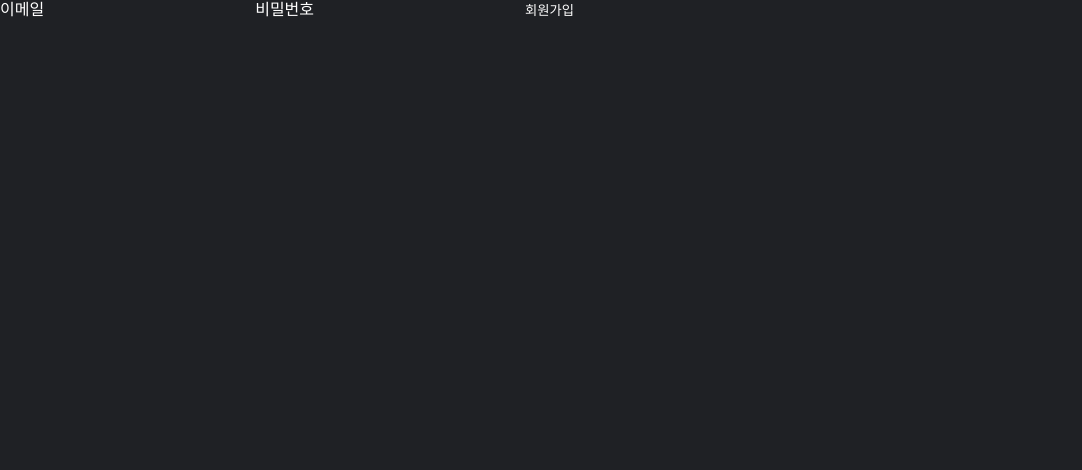
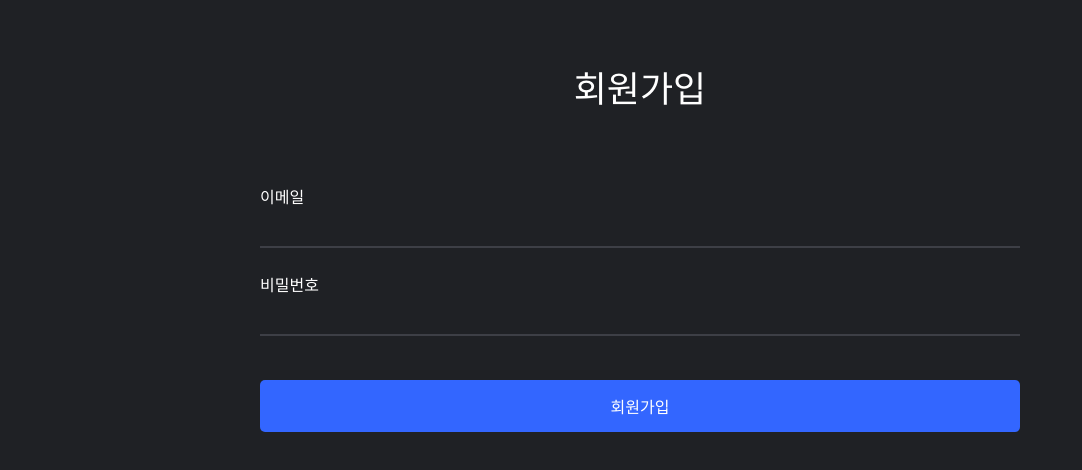
Before and after one commit to mihyunLee/wanted-pre-onboarding-frontend, a React (Create React App) app: page /signup in a window 1280 px wide. Shown: the top 470 px of the page, without its empty margins (0-1082 px from the left). Built offline with nearby package versions, Linux system fonts and the light colour scheme.

Commit message:
✨ feat: 컴포넌트화 및 스타일 적용

```diff
--- /dev/null
+++ b/src/components/Button.jsx
@@ -0,0 +1,35 @@
+import React from "react";
+import styled from "styled-components";
+
+export default function Button({
+  children,
+  id,
+  type = "submit",
+  disabled,
+  onClick,
+}) {
+  return (
+    <StyledButton
+      type={type}
+      data-testid={id}
+      disabled={disabled}
+      onClick={onClick}
+    >
+      {children}
+    </StyledButton>
+  );
+}
+
+export const StyledButton = styled.button`
+  background-color: var(--blue);
+  width: 100%;
+  padding: 14px;
+  border-radius: 5px;
+  font-size: inherit;
+  margin: 14px 0;
+
+  &:disabled {
+    background-color: var(--gray500);
+    cursor: auto;
+  }
+`;
--- /dev/null
+++ b/src/components/Input.jsx
@@ -0,0 +1,49 @@
+import React from "react";
+import styled from "styled-components";
+
+export default function Input({
+  id,
+  type,
+  labelText,
+  value,
+  onChange,
+  errorMsg,
+}) {
+  return (
+    <>
+      <StyledLabel htmlFor={id}>{labelText}</StyledLabel>
+      <StyledInput
+        id={id}
+        type={type}
+        data-testid={id}
+        value={value}
+        onChange={onChange}
+      />
+      <ErrorMsg>{errorMsg}</ErrorMsg>
+    </>
+  );
+}
+
+const StyledLabel = styled.label`
+  display: block;
+  margin: 10px 0;
+`;
+
+const StyledInput = styled.input`
+  color: var(--white);
+  border-bottom: 2px solid var(--gray500);
+
+  &:focus {
+    border-bottom: 2px solid var(--blue);
+    outline: none;
+  }
+
+  &:focus:not(:focus-visible) {
+    outline: none;
+  }
+`;
+
+const ErrorMsg = styled.span`
+  color: var(--warning);
+  font-size: 12px;
+`;
--- /dev/null
+++ b/src/components/Title.jsx
@@ -0,0 +1,13 @@
+import React from "react";
+import styled from "styled-components";
+
+export default function Title({ children }) {
+  return <TitleText>{children}</TitleText>;
+}
+
+const TitleText = styled.h1`
+  font-size: 36px;
+  font-weight: 700px;
+  text-align: center;
+  margin: 72px 0;
+`;
--- /dev/null
+++ b/src/components/TodoInput.jsx
@@ -0,0 +1,28 @@
+import React from "react";
+import styled from "styled-components";
+
+export default function Input({ id, type, value, onChange }) {
+  return (
+    <StyledInput
+      id={id}
+      data-testid={id}
+      type={type}
+      value={value}
+      onChange={onChange}
+    />
+  );
+}
+
+const StyledInput = styled.input`
+  color: var(--white);
+  border-bottom: 2px solid var(--gray500);
+
+  &:focus {
+    border-bottom: 2px solid var(--blue);
+    outline: none;
+  }
+
+  &:focus:not(:focus-visible) {
+    outline: none;
+  }
+`;
--- /dev/null
+++ b/src/components/UserForm.jsx
@@ -0,0 +1,92 @@
+import React, { useState } from "react";
+import { postSignin } from "../api/signinApi";
+import { postSignup } from "../api/signupApi";
+import { useLocation, useNavigate } from "react-router-dom";
+import useUserValidation from "../hooks/useUserValidation";
+import Input from "./Input";
+import styled from "styled-components";
+import Button from "./Button";
+
+export default function UserForm() {
+  const [email, emailError, handleChangeEmail] = useUserValidation("", "email");
+  const [password, passwordError, handleChangePassword] = useUserValidation(
+    "",
+    "password"
+  );
+  const [userError, setUserError] = useState("");
+
+  const navigate = useNavigate();
+  const pathname = useLocation().pathname;
+
+  const handleSubmit = async (e) => {
+    e.preventDefault();
+
+    if (!emailError && !passwordError) {
+      switch (pathname) {
+        case "/signin":
+          // 로그인
+          try {
+            await postSignin({ email: email, password: password }).then(
+              (res) => {
+                localStorage.setItem("token", res.access_token);
+                navigate("/todo", { replace: false });
+              }
+            );
+          } catch {
+            setUserError("이메일 또는 비밀번호가 올바르지 않습니다.");
+          }
+          break;
+        case "/signup":
+          // 회원가입
+          try {
+            await postSignup({ email: email, password: password });
+            alert("회원가입이 완료되었습니다.");
+            navigate("/signin");
+          } catch {
+            setUserError("이미 가입된 이메일입니다.");
+          }
+          break;
+        default:
+          break;
+      }
+    }
+  };
+
+  return (
+    <FormContainer onSubmit={handleSubmit}>
+      <Input
+        id="email-input"
+        type="email"
+        labelText="이메일"
+        value={email}
+        onChange={handleChangeEmail}
+        errorMsg={emailError}
+      />
+      <Input
+        id="password-input"
+        type="password"
+        labelText="비밀번호"
+        value={password}
+        onChange={handleChangePassword}
+        errorMsg={passwordError}
+      />
+      <ErrorMsg>{userError}</ErrorMsg>
+      <Button id={`${pathname}-button`} disabled={emailError || passwordError}>
+        {pathname === "/signin" ? "로그인" : "회원가입"}
+      </Button>
+    </FormContainer>
+  );
+}
+
+const FormContainer = styled.form`
+  width: clamp(390px, 100%, 760px);
+  margin: 0 auto;
+  display: flex;
+  flex-direction: column;
+  gap: 10px;
+`;
+
+const ErrorMsg = styled.span`
+  color: var(--warning);
+  font-size: 12px;
+`;
--- a/src/pages/Auth/SignInPage.jsx
+++ b/src/pages/Auth/SignInPage.jsx
@@ -1,60 +1,19 @@
-import React, { useState } from "react";
-import { postSignin } from "../../api/signinApi";
-import { useNavigate } from "react-router-dom";
-import useUserValidation from "../../hooks/useUserValidation";
+import React from "react";
+import UserForm from "../../components/UserForm";
+import styled from "styled-components";
+import Title from "../../components/Title";
 
 export default function SignInPage() {
-  const [email, emailError, handleChangeEmail] = useUserValidation("", "email");
-  const [password, passwordError, handleChangePassword] = useUserValidation(
-    "",
-    "password"
-  );
-  const [userError, setUserError] = useState("");
-
-  const navigate = useNavigate();
-
-  const handleSubmit = async (e) => {
-    e.preventDefault();
-
-    if (!emailError && !passwordError) {
-      try {
-        await postSignin({ email: email, password: password }).then((res) => {
-          localStorage.setItem("token", res.access_token);
-          navigate("/todo", { replace: false });
-        });
-      } catch {
-        setUserError("이메일 또는 비밀번호가 올바르지 않습니다.");
-      }
-    }
-  };
-
   return (
-    <form onSubmit={handleSubmit}>
-      <label htmlFor="user-email">이메일</label>
-      <input
-        id="user-email"
-        type="email"
-        data-testid="email-input"
-        value={email}
-        onChange={handleChangeEmail}
-      />
-      <span>{emailError}</span>
-      <label htmlFor="user-pw">비밀번호</label>
-      <input
-        id="user-pw"
-        type="password"
-        data-testid="password-input"
-        value={password}
-        onChange={handleChangePassword}
-      />
-      <span>{passwordError}</span>
-      <span>{userError}</span>
-      <button
-        data-testid="signin-button"
-        disabled={emailError || passwordError}
-      >
-        로그인
-      </button>
-    </form>
+    <Container>
+      <Title>로그인</Title>
+      <UserForm />
+    </Container>
   );
 }
+
+const Container = styled.div`
+  height: 100vh;
+  display: flex;
+  flex-direction: column;
+`;
--- a/src/pages/Auth/SignUpPage.jsx
+++ b/src/pages/Auth/SignUpPage.jsx
@@ -1,56 +1,19 @@
 import React from "react";
-import { postSignup } from "../../api/signupApi";
-import { useNavigate } from "react-router-dom";
-import useUserValidation from "../../hooks/useUserValidation";
+import UserForm from "../../components/UserForm";
+import styled from "styled-components";
+import Title from "../../components/Title";
 
-export default function SignInPage() {
-  const [email, emailError, handleChangeEmail] = useUserValidation("", "email");
-  const [password, passwordError, handleChangePassword] = useUserValidation(
-    "",
-    "password"
-  );
-
-  const navigate = useNavigate();
-
-  const handleSubmit = async (e) => {
-    e.preventDefault();
-
-    if (!emailError && !passwordError) {
-      try {
-        await postSignup({ email: email, password: password });
-        navigate("/signin");
-      } catch (error) {
-        console.log(error);
-      }
-    }
-  };
-
+export default function SignUpPage() {
   return (
-    <form onSubmit={handleSubmit}>
-      <label htmlFor="user-email">이메일</label>
-      <input
-        id="user-email"
-        type="email"
-        data-testid="email-input"
-        value={email}
-        onChange={handleChangeEmail}
-      />
-      <span>{emailError}</span>
-      <label htmlFor="user-pw">비밀번호</label>
-      <input
-        id="user-pw"
-        type="password"
-        data-testid="password-input"
-        value={password}
-        onChange={handleChangePassword}
-      />
-      <span>{passwordError}</span>
-      <button
-        data-testid="signup-button"
-        disabled={emailError || passwordError}
-      >
-        회원가입
-      </button>
-    </form>
+    <Container>
+      <Title>회원가입</Title>
+      <UserForm />
+    </Container>
   );
 }
+
+const Container = styled.div`
+  height: 100vh;
+  display: flex;
+  flex-direction: column;
+`;
--- a/src/pages/Todo/TodoPage.jsx
+++ b/src/pages/Todo/TodoPage.jsx
@@ -1,5 +1,10 @@
 import React, { useEffect, useState } from "react";
 import { deleteTodo, getTodo, postTodo, putTodo } from "../../api/todoApi";
+import Input from "../../components/Input";
+import styled from "styled-components";
+import { StyledButton } from "../../components/Button";
+import Title from "../../components/Title";
+import TodoInput from "../../components/TodoInput";
 
 export default function TodoPage() {
   const [todos, setTodos] = useState([]);
@@ -39,8 +44,9 @@ export default function TodoPage() {
     await fetchData();
   };
 
-  const handleClickEditTodo = (todoId) => {
+  const handleClickEditTodo = (todoId, todo, isChecked) => {
     setEditTodoId(todoId);
+    setEditTodo({ todo: todo, isCompleted: isChecked });
   };
 
   const handleClickDeleteTodo = async (todoId) => {
@@ -85,23 +91,22 @@ export default function TodoPage() {
   }, []);
 
   return (
-    <>
-      <form onSubmit={handleSubmitTodo}>
-        <input
+    <Container>
+      <Title>오늘의 할일 추가하기</Title>
+      <TodoInputForm onSubmit={handleSubmitTodo}>
+        <TodoInput
           type="text"
-          data-testid="new-todo-input"
+          id="new-todo-input"
           value={newTodo}
           onChange={handleChangeTodo}
         />
-        <button data-testid="new-todo-add-button">추가</button>
-      </form>
+        <TodoAddButton id="new-todo-add-button">추가</TodoAddButton>
+      </TodoInputForm>
 
-      <br />
-
-      <ul>
+      <TodoList>
         {todos.map((todo) => (
-          <li key={todo.id}>
-            <label>
+          <TodoItem key={todo.id}>
+            <TodoLabel isEdit={editTodoId === todo.id}>
               <input
                 type="checkbox"
                 id={todo.id}
@@ -110,45 +115,91 @@ export default function TodoPage() {
                 onChange={handleChangeCheckBox}
               />
               <span>{todo.todo}</span>
-              <button
+              <TodoButton
                 type="button"
-                data-testid="modify-button"
+                id="modify-button"
                 onClick={() => {
-                  handleClickEditTodo(todo.id);
+                  handleClickEditTodo(todo.id, todo.todo, todo.isChecked);
                 }}
               >
                 수정
-              </button>
-              <button
+              </TodoButton>
+              <TodoButton
                 type="button"
-                data-testid="delete-button"
+                id="delete-button"
                 onClick={() => handleClickDeleteTodo(todo.id)}
               >
                 삭제
-              </button>
-            </label>
+              </TodoButton>
+            </TodoLabel>
 
             {editTodoId === todo.id && (
-              <form onSubmit={handleSubmitEditTodo}>
-                <input
-                  data-testid="modify-input"
+              <EditForm onSubmit={handleSubmitEditTodo}>
+                <TodoInput
+                  id="modify-input"
+                  value={editTodo.todo}
                   onChange={(e) =>
                     handleChangeEditTodo(e.target.value, todo.isCompleted)
                   }
                 />
-                <button data-testid="submit-button">제출</button>
-                <button
+                <TodoButton id="submit-button">제출</TodoButton>
+                <TodoButton
                   type="button"
-                  data-testid="cancel-button"
+                  id="cancel-button"
                   onClick={handleClickCancleEdit}
                 >
                   취소
-                </button>
-              </form>
+                </TodoButton>
+              </EditForm>
             )}
-          </li>
+          </TodoItem>
         ))}
-      </ul>
-    </>
+      </TodoList>
+    </Container>
   );
 }
+
+const Container = styled.div`
+  margin: 0 auto;
+`;
+
+const TodoInputForm = styled.form`
+  display: flex;
+  justify-content: center;
+  gap: 10px;
+`;
+
+const TodoLabel = styled.label`
+  opacity: ${(p) => (p.isEdit ? 0 : 1)};
+`;
+
+const TodoAddButton = styled(StyledButton)`
+  width: 80px;
+  font-size: 14px;
+  border-radius: 10px;
+`;
+
+const TodoButton = styled(StyledButton)`
+  width: 48px;
+  padding: 10px;
+  font-size: 12px;
+  border-radius: 10px;
+  margin: 0 5px;
+`;
+
+const TodoList = styled.ul`
+  display: flex;
+  flex-direction: column;
+  gap: 10px;
+  margin-top: 24px;
+`;
+
+const TodoItem = styled.li`
+  display: flex;
+  justify-content: center;
+`;
+
+const EditForm = styled.form`
+  position: absolute;
+  background-color: var(--black);
+`;
--- a/src/styles/GlobalStyle.js
+++ b/src/styles/GlobalStyle.js
@@ -10,6 +10,9 @@ const GlobalStyle = createGlobalStyle`
 	:root{
 		--black: #1F2125;
 		--white: #fff;
+		--gray500: #3D3F46;
+		--blue: #3366FF;
+		--warning: #F15846;
 		font-size: 16px;
 
 	}
```
